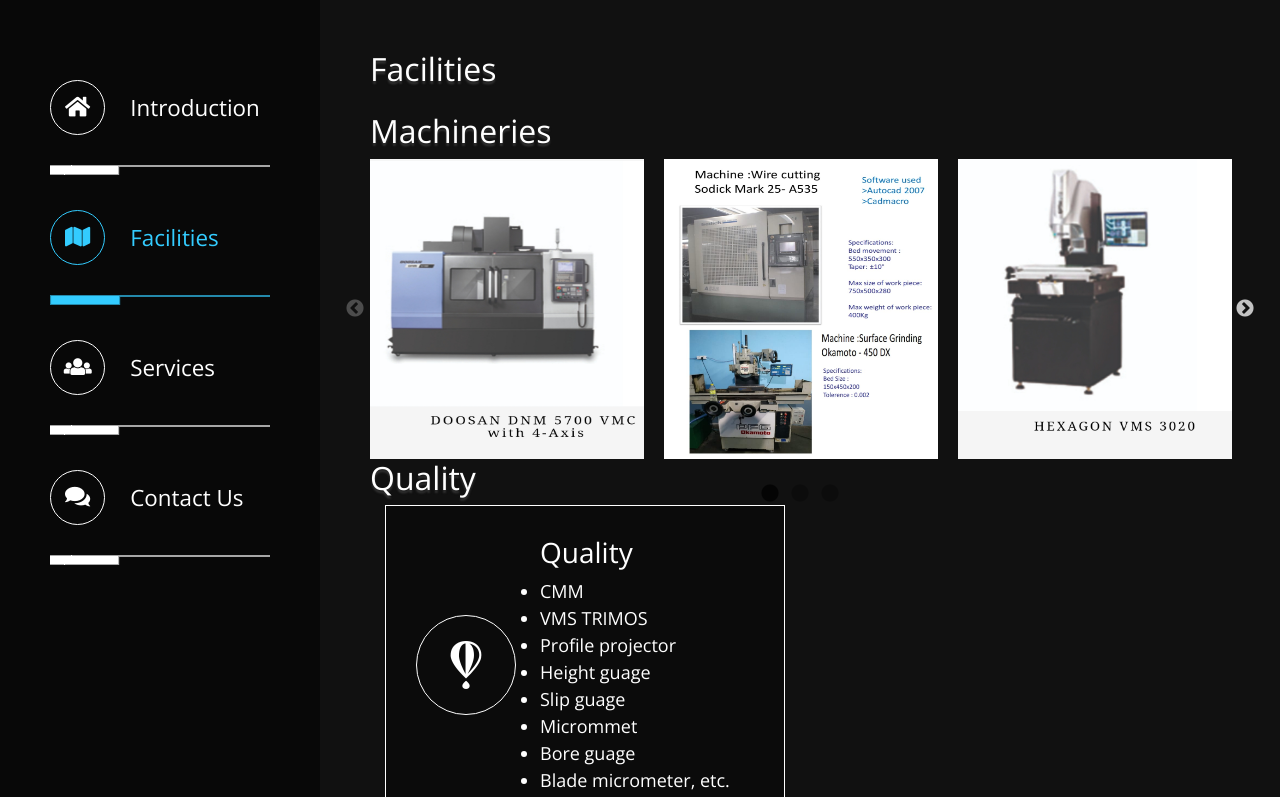
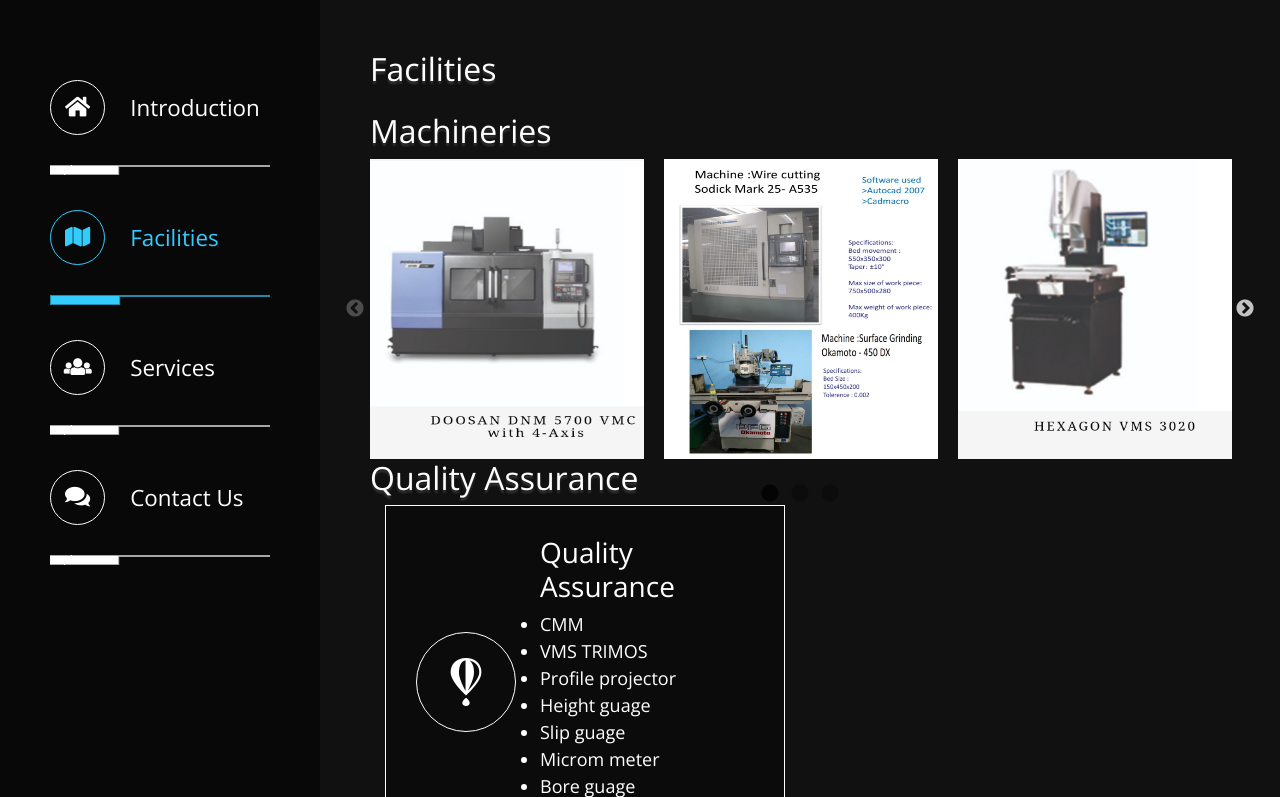
Before and after one commit to salihct/ghmproducts, a plain HTML site: page index.html in a window 1280 px wide. Both pictures are taken after a click on the link "Facilities". Shown: the top 797 px of the page. Drawn offline with nearby package versions, Linux system fonts and the light colour scheme; files that its build step writes are made by us from their sources.

Commit message:
spellings

```diff
--- a/index.html
+++ b/index.html
@@ -110,21 +110,21 @@
 									<a href="img/bfw-img.jpg" class="tm-slider-img"><img src="img/bfw-img.jpg" alt="Image" class="img-fluid"></a>
 								</div>
 							</div>
-							<h2 class="tm-text-shadow">Quality</h2>
+							<h2 class="tm-text-shadow">Quality Assurance</h2>
 							<div class="tm-img-container">
 
 								<div class="col-sm-12 col-md-6 col-lg-12 col-xl-6 mb-4">
 									<div class="media tm-bg-transparent-black tm-border-white">
 										<i class="fab fa-fly mr-4 tm-icon-circled tm-icon-media"></i>
 										<div class="media-body">
-											<h3>Quality</h3>
+											<h3>Quality Assurance</h3>
 											<ul>
 												<li>CMM</li>
 												<li>VMS TRIMOS</li>
 												<li>Profile projector</li>
 												<li>Height guage</li>
 												<li>Slip guage</li>
-												<li>Micrommet</li>
+												<li>Microm meter</li>
 												<li>Bore guage</li>
 												<li>Blade micrometer, etc.</li>
 											</ul>
@@ -133,7 +133,7 @@
 								</div>
 								<div class="tm-img-slider">
 									<a href="img/quality-1.jpg" class="tm-slider-img"><img src="img/quality-1.jpg" alt="Image" class="myflexedimage"></a>
-									<a href="img/quality-2.jpg" class="tm-slider-img"><img src="img/quality-2.jpg" height="30px" alt="Image" class="myflexedimage"></a>
+									<a href="img/quality-2.jpg" class="tm-slider-img"><img src="img/quality-2.jpg" alt="Image" class="myflexedimage"></a>
 									<a href="img/quality-3.jpg" class="tm-slider-img"><img src="img/quality-3.jpg" alt="Image" class="myflexedimage"></a>
 									<a href="img/quality-4.jpg" class="tm-slider-img"><img src="img/quality-4.jpg" alt="Image" class="myflexedimage"></a>
 
```
